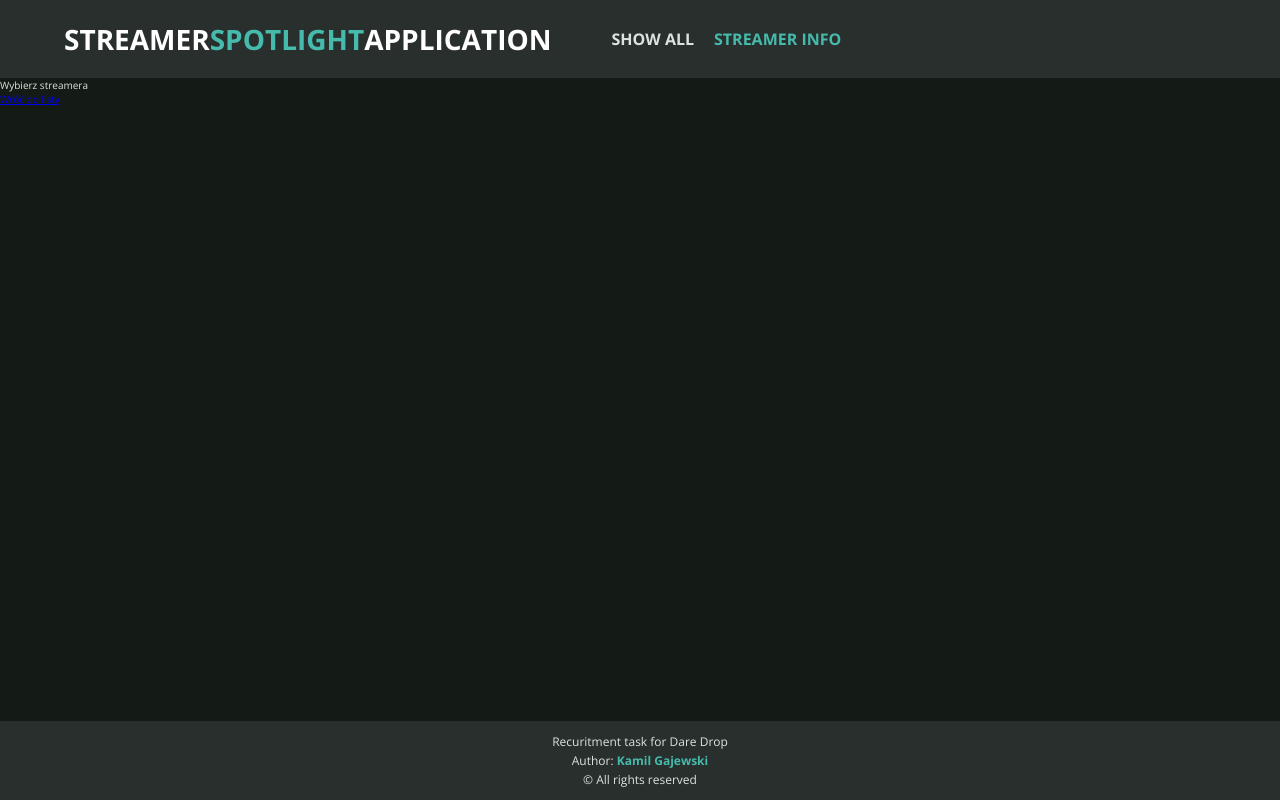
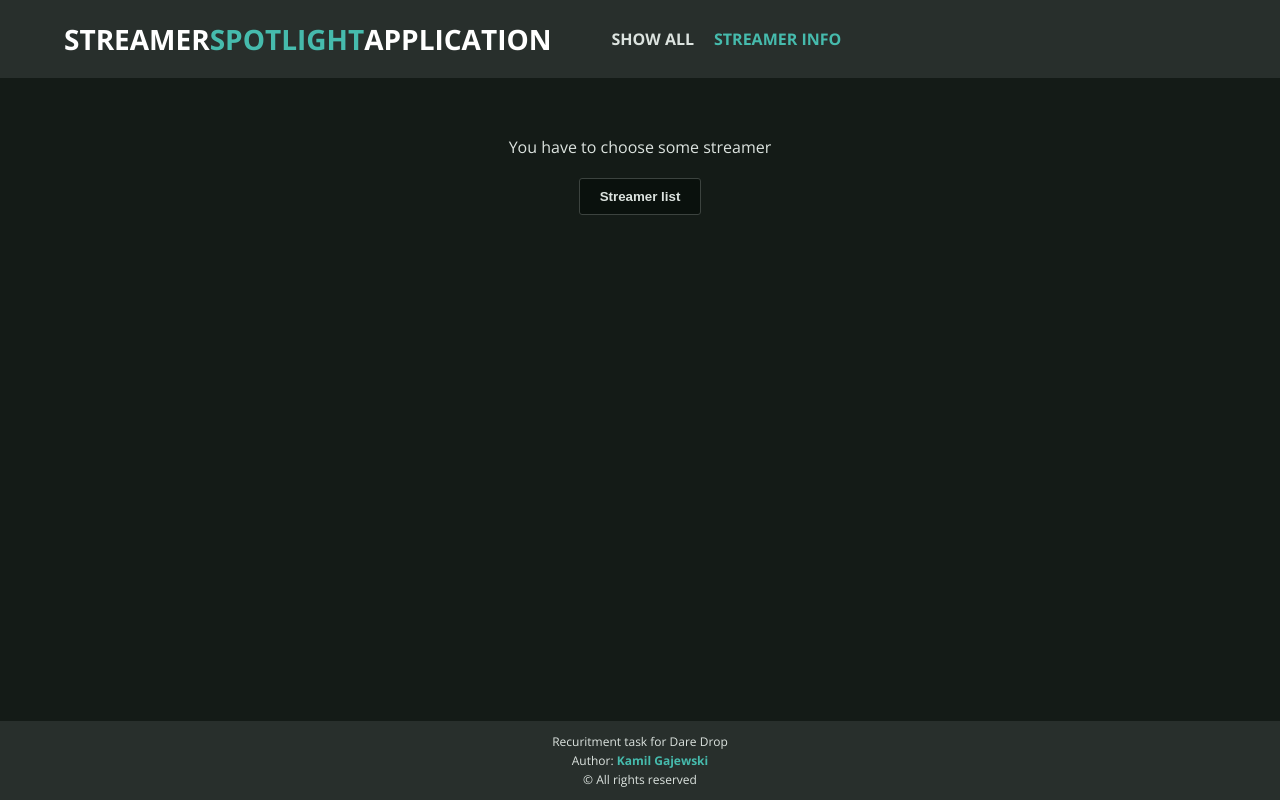
Before and after one commit to kwaq102/Streamer-Spotlight-Application, a React (Create React App) app: page /streamers/streamer-info in a window 1280 px wide. Built offline with nearby package versions, Linux system fonts and the light colour scheme; no server answers.

Commit message:
added style for select streamer page

```diff
--- a/src/components/streamers/StreamerSelect.tsx
+++ b/src/components/streamers/StreamerSelect.tsx
@@ -2,10 +2,12 @@ import React from "react";
 import { Link } from "react-router-dom";
 const StreamerSelect = () => {
 	return (
-		<>
-			<p>Wybierz streamera</p>
-			<Link to="../">Wróć do listy</Link>
-		</>
+		<div className="streamerSelect">
+			<p className="streamerSelect__info">You have to choose some streamer</p>
+			<Link to="/streamers" className="streamerSelect__link">
+				<button className="streamerSelect__button btn">Streamer list</button>
+			</Link>
+		</div>
 	);
 };
 
--- /dev/null
+++ b/src/styles/_StreamerSelect.scss
@@ -0,0 +1,19 @@
+.streamerSelect {
+	@include widthContent();
+	text-align: center;
+
+	.streamerSelect__info {
+		margin-top: 5%;
+		font-size: 1.6rem;
+	}
+
+	.streamerSelect__link {
+		display: block;
+		margin-top: 20px;
+
+		.streamerSelect__button {
+			@include btn();
+			padding: 10px 20px;
+		}
+	}
+}
--- a/src/styles/index.scss
+++ b/src/styles/index.scss
@@ -6,6 +6,7 @@
 @import "ListStreamers.scss";
 @import "OneStreamerCard.scss";
 @import "SingleStreamer.scss";
+@import "StreamerSelect.scss";
 @import "Footer.scss";
 @import "Error.scss";
 @import "tooltip.scss";
```
